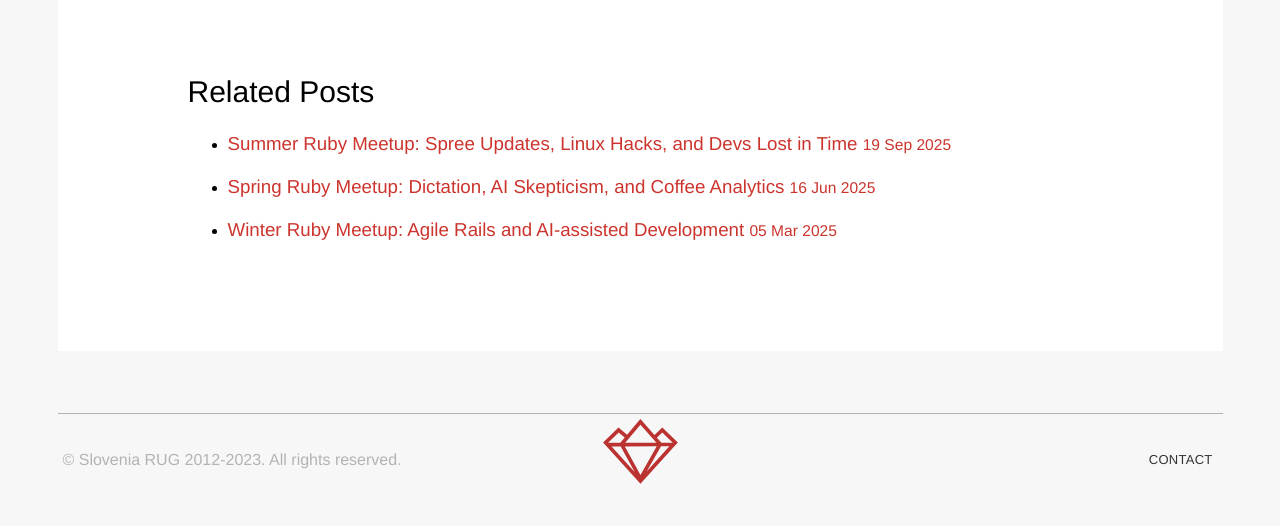
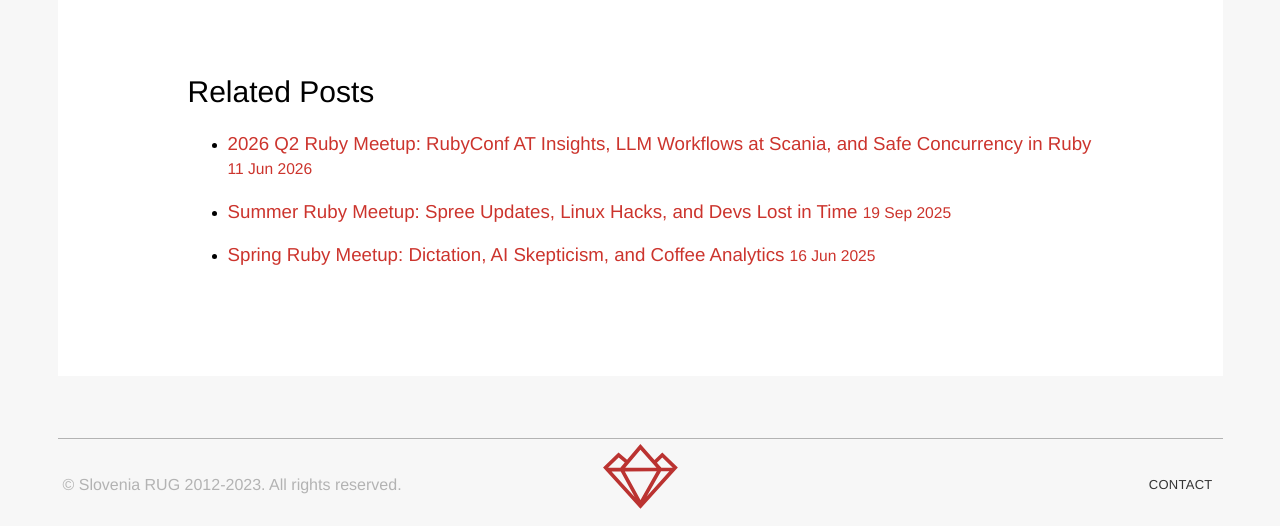
Before and after one commit to RubySlovenia/RubySlovenia.github.io, a Jekyll site: the page built from _posts/2026-03-26-q1-meetup.md, in a window 1280 px wide and 900 px high, scrolled down 1629 px, cut to the strip 374-900 px from the top of the window. Built offline with Jekyll 4.4.1, drawn with Linux system fonts in a browser that asks for light colours; nearby versions of some CDN libraries; before the commit the page ends 2504 px from its top, so only the background shows below that.

Commit message:
Add 2026 q2 meetup recap (#73)
* Add 2026 Q1 Meetup Recap

* Add 2026 Q2 Meetup Recap

```diff
--- a/_posts/2026-03-26-q1-meetup.md
+++ b/_posts/2026-03-26-q1-meetup.md
@@ -25,7 +25,7 @@ That question carried the discussion well beyond the formal program and into the
 
 <div class="gallery">
   <a href="/assets/img/posts/2026-03-26-meetup-01.png" target="_blank" >
-    <img src="/assets/img/posts/2026-03-126-meetup-01.png" alt="Rubyists worried about AI">
+    <img src="/assets/img/posts/2026-03-26-meetup-01.png" alt="Rubyists worried about AI">
   </a>
 </div>
 
--- /dev/null
+++ b/_posts/2026-06-11-q2-meetup.md
@@ -0,0 +1,46 @@
+---
+layout: post
+title: "2026 Q2 Ruby Meetup: RubyConf AT Insights, LLM Workflows at Scania, and Safe Concurrency in Ruby"
+author: matickocijancic
+bg_photo: /assets/img/posts/2026-06-11-meetup-01.jpeg
+---
+
+The Q2 edition of the Slovene Ruby Meetup, organized by [Krištof Črnivec], was once again hosted at the [Computer History Museum].
+
+The evening opened with a talk by [Luka Ločniškar] on LLM integration at Scania. Ločniškar shared how his team was given effectively unlimited access to Codex tokens and, over the past few months, adopted an aggressive AI-first approach across much of their workflow and operations. The presentation offered a rare and practical look into how software engineering teams at large corporations that have fully embraced LLM-driven development actually operate day to day.
+
+The Ruby meetup audience, traditionally somewhat skeptical of the AI wave, responded with many thoughtful and critical questions. Ločniškar himself appeared to share several of these concerns, particularly around security and the risks of giving autonomous agents too much freedom. At the same time, the discussion made it clear that attitudes are gradually shifting. Coding automation is increasingly becoming a reality that is difficult to completely dismiss or ignore.
+
+A similar theme continued in a talk by Črnivec, who shared his impressions from a recent Ruby conference in Vienna ([RubyConf AT]). Once again, AI dominated the conversation. His main takeaway was the uneasy atmosphere surrounding the topic. Speakers oscillated between ecstatic enthusiasm and outright doom-and-gloom predictions, sometimes within the very same panel discussion. What programming (and with it the Ruby community) will look like in the near future remains uncertain, and that uncertainty is creating a strange mix of excitement, confusion, and anxiety.
+
+One of the speakers at the Vienna conference, [Ljubomir Marković], also presented at the meetup. His talk, _The Humble Event Bus: Building Safe Concurrency in Ruby_, took a more theoretical direction, exploring concurrency and domain-driven design through the lens of event-driven architecture.
+
+As always, the meetup continued long after the talks had ended. Everyone gathered for drinks afterwards, with the table splitting between the conservative majority enjoying a standard lager and the more adventurous minority sampling raspberry-infused local craft beer. Most of the group eventually continued the evening over plates of delicious čevapčiči, a beloved barbecue staple across the wider region, while conversations about Ruby, LLMs, and the mysteries of the human soul carried on late into the night.
+
+## Photos
+
+<div class="gallery">
+  <a href="/assets/img/posts/2026-06-11-meetup-01.jpeg" target="_blank" >
+    <img src="/assets/img/posts/2026-06-11-meetup-01.jpeg" alt="2026 Q2 Ruby Meetup">
+  </a>
+  <a href="/assets/img/posts/2026-06-11-meetup-02.jpeg" target="_blank" >
+    <img src="/assets/img/posts/2026-06-11-meetup-02.jpeg" alt="2026 Q2 Ruby Meetup">
+  </a>
+  <a href="/assets/img/posts/2026-06-11-meetup-03.jpeg" target="_blank" >
+    <img src="/assets/img/posts/2026-06-11-meetup-03.jpeg" alt="2026 Q2 Ruby Meetup">
+  </a>
+  <a href="/assets/img/posts/2026-06-11-meetup-04.jpeg" target="_blank" >
+    <img src="/assets/img/posts/2026-06-11-meetup-04.jpeg" alt="2026 Q2 Ruby Meetup">
+  </a>
+  <a href="/assets/img/posts/2026-06-11-meetup-05.jpeg" target="_blank" >
+    <img src="/assets/img/posts/2026-06-11-meetup-05.jpeg" alt="2026 Q2 Ruby Meetup">
+  </a>
+</div>
+
+_Photos courtesy of Miha Rekar, Lenart Rudel, and Krištof Črnivec._
+
+[Krištof Črnivec]: https://www.linkedin.com/in/kristof-crnivec
+[Computer History Museum]: https://www.racunalniski-muzej.si/
+[Luka Ločniškar]: https://www.linkedin.com/in/lukalocniskar1/
+[RubyConf AT]: https://rubyconf.at
+[Ljubomir Marković]: https://www.linkedin.com/in/ljubomirmarkovic/
```
Also changed, not shown: assets/img/posts/2026-06-11-meetup-02.jpeg (added), assets/img/posts/2026-06-11-meetup-03.jpeg (added), 3 other files.
